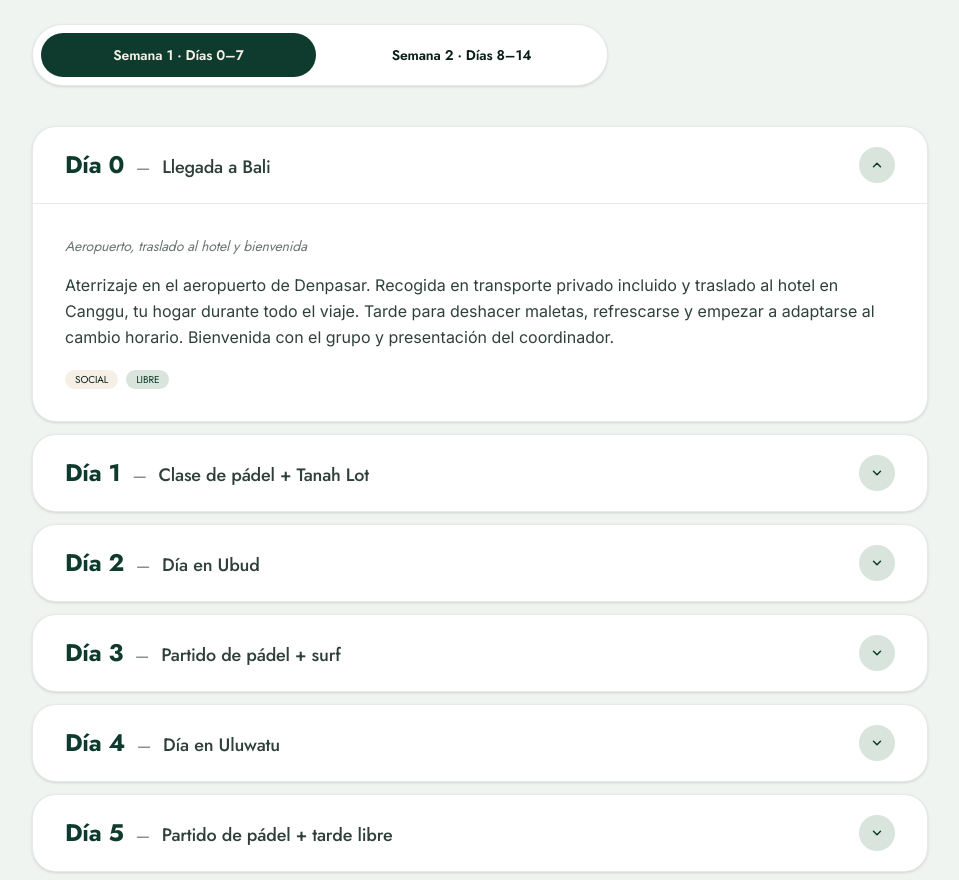
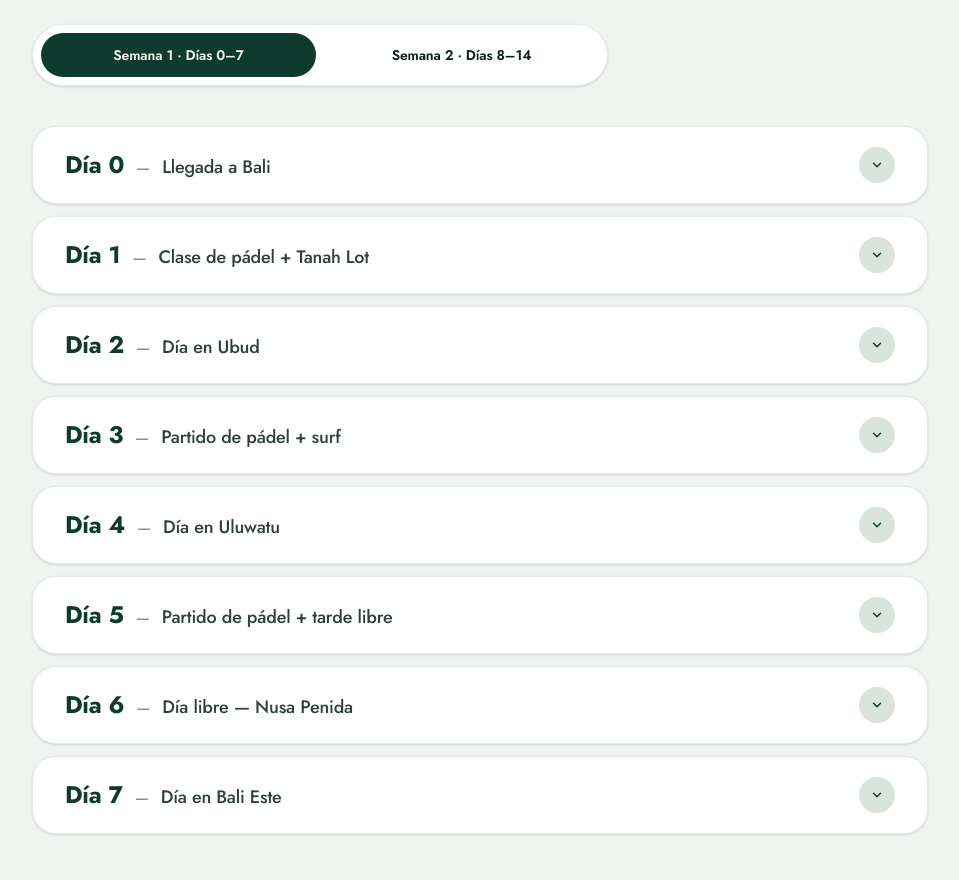
Before and after one commit to padeltravellers/web, a Next.js app: page /bali in a window 1280 px wide. Shown: the part 4160-5040 px from the top of the page, without its empty margins (160-1119 px from the left). Built offline with nearby package versions, Linux system fonts and the light colour scheme; a web font is replaced by a local one.

Commit message:
fix(bali): día 0 ya no aparece desplegado por defecto

```diff
--- a/src/app/bali/page.tsx
+++ b/src/app/bali/page.tsx
@@ -201,7 +201,6 @@ export default function BaliPage() {
                     {slice.map((day, i) => (
                       <details
                         key={day.day}
-                        open={wk === "w1" && i === 0}
                         className="day-card bg-white border border-pt-green/10 hover:border-pt-green/30 transition-all overflow-hidden shadow-sm rounded-3xl"
                       >
                         <summary className="day-summary cursor-pointer px-6 md:px-8 py-5 flex items-center justify-between gap-4">
```
